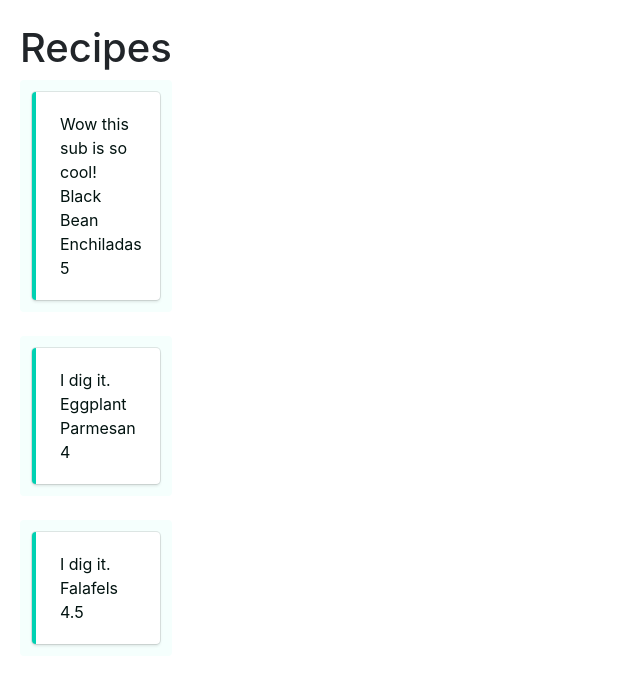
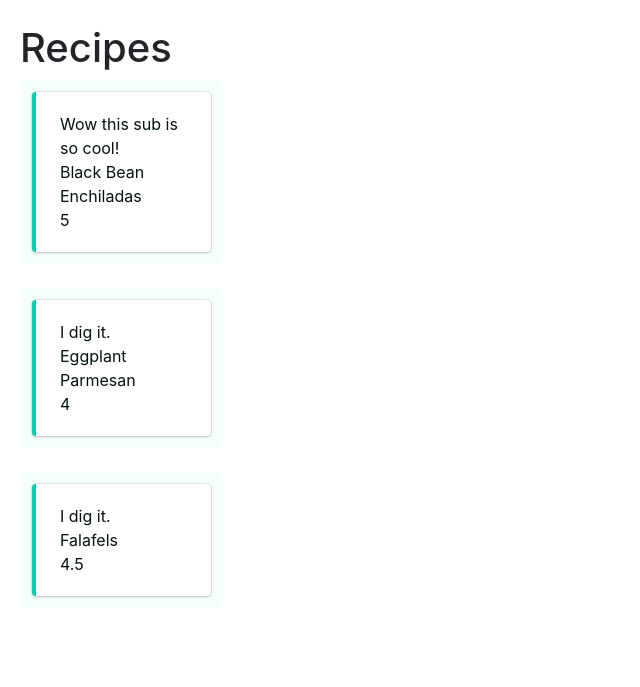
Before and after one commit to lvmor/project-3-VeggieDish, a Flask app: page /recipes in a window 1280 px wide. Shown: the part 74-761 px from the top of the page, without its empty margins (0-640 px from the left). Run offline with Flask 2, Linux system fonts and the light colour scheme; parts of the project's set-up code (start-up, migrations or seed data) failed here and were passed over; some libraries are stand-ins or nearby versions.

Commit message:
Update styling

```diff
--- a/templates/recipes.html
+++ b/templates/recipes.html
@@ -3,7 +3,7 @@
 {% block content %}
 <h1>Recipes</h1>
 {% for recipe in recipes_template %}
-<article class="message tile is-3 is-vertical is-parent is-primary">
+<article class="message tile is-4 is-vertical is-parent is-primary">
         <div class="message-body tile is-child box">
         <div>{{recipe.image}}</div>
         <div>{{recipe.name}}</div>
```
